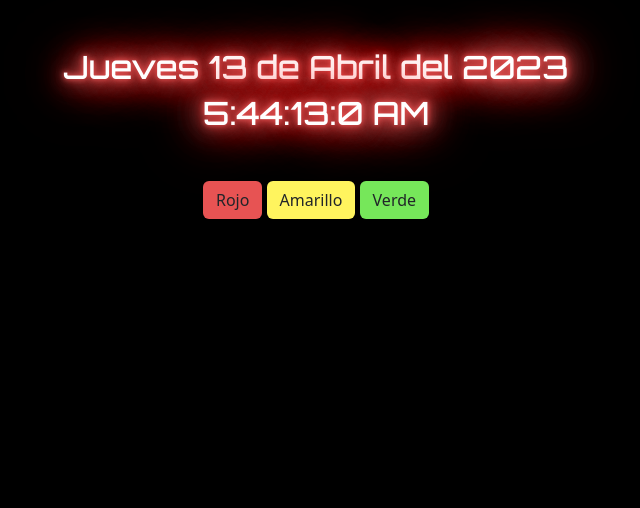
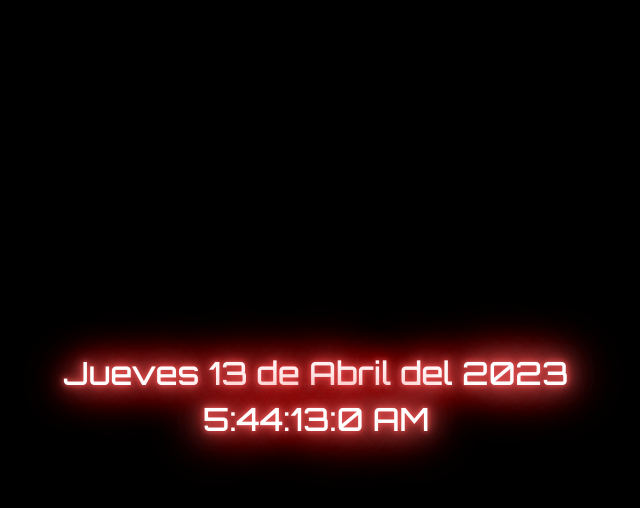
Before and after one commit to NahuFed/4-reloj-rc, a plain HTML site: page index.html in a window 1280 px wide. Shown: the whole page, without its empty margins (324-964 px from the left). Drawn offline with nearby package versions, Linux system fonts and the light colour scheme.

Commit message:
modificado estilos css

```diff
--- a/css/style.css
+++ b/css/style.css
@@ -6,6 +6,11 @@
 
 
 body{
+    height: 100vh;
+    display: flex;
+    flex-direction: column;
+    justify-content: center;
+    align-items: center;
     background: black;
 }
 h2{
@@ -13,6 +18,13 @@ h2{
     font-family: 'Orbitron', sans-serif;
 }
 
+main{
+    display: flex;
+    flex-direction: column;
+    flex-grow: 1;
+    justify-content: center;
+    align-items: center;
+}
 .textoRojo{
     text-shadow: 0 0 5px #e75353,
     0 0 10px  #e75353,
@@ -24,43 +36,3 @@ h2{
     0 0 70px  #e75353;
 
 }
-
-.textoAmarillo{
-    text-shadow: 0 0 5px #fff45e,
-    0 0 10px  #fff45e,
-    0 0 20px  #fff45e,
-    0 0 30px  #fff45e,
-    0 0 40px  #fff45e,
-    0 0 50px  #fff45e,
-    0 0 60px  #fff45e,
-    0 0 70px  #fff45e;
-
-}
-.textoVerde{
-    text-shadow: 0 0 5px #76e75a,
-    0 0 10px  #76e75a,
-    0 0 20px  #76e75a,
-    0 0 30px  #76e75a,
-    0 0 40px  #76e75a,
-    0 0 50px  #76e75a,
-    0 0 60px  #76e75a,
-    0 0 70px  #76e75a;
-
-}
-
-.botonRojo{
-    background: #e75353;
-}
-.botonAmarillo{
-    background: #fff45e;
-}
-.botonVerde{
-    background: #76e75a;
-}
-.btn {
-    transition: all 0.3s ease;
-  }
-
-.btn:hover{
-    filter: brightness(120%);
-}
--- a/index.html
+++ b/index.html
@@ -16,11 +16,6 @@
             <h2 id="fecha"></h2>
             <h2 id="hora"></h2>
         </section>
-<section class="mt-5">
-    <button class="btn  botonRojo">Rojo</button>
-    <button class="btn  botonAmarillo">Amarillo</button>
-    <button class="btn  botonVerde">Verde</button>
-</section>
 
     </main>
     <script src="https://cdn.jsdelivr.net/npm/bootstrap@5.3.0-alpha3/dist/js/bootstrap.bundle.min.js" integrity="sha384-ENjdO4Dr2bkBIFxQpeoTz1HIcje39Wm4jDKdf19U8gI4ddQ3GYNS7NTKfAdVQSZe" crossorigin="anonymous"></script>
```
